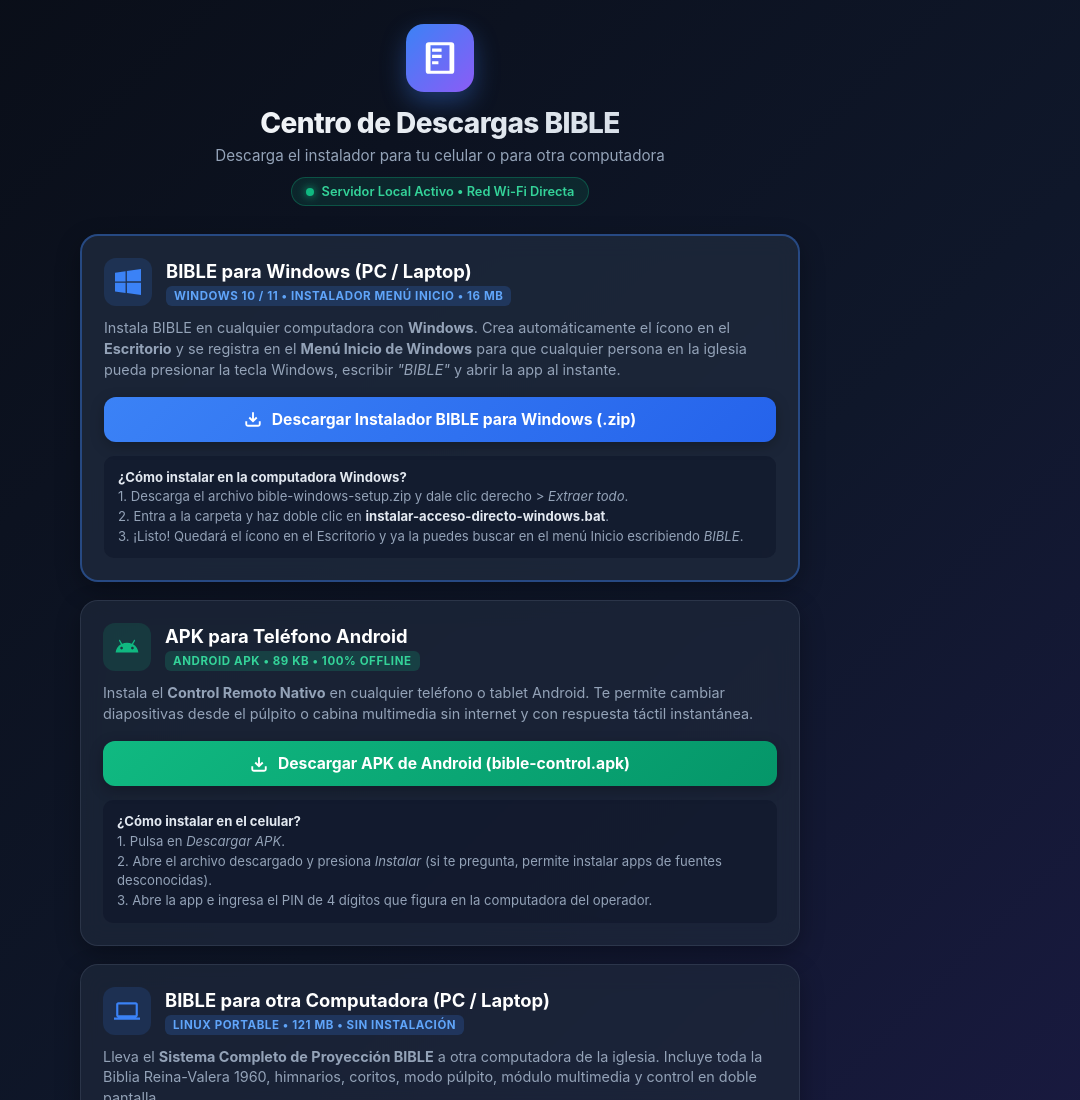
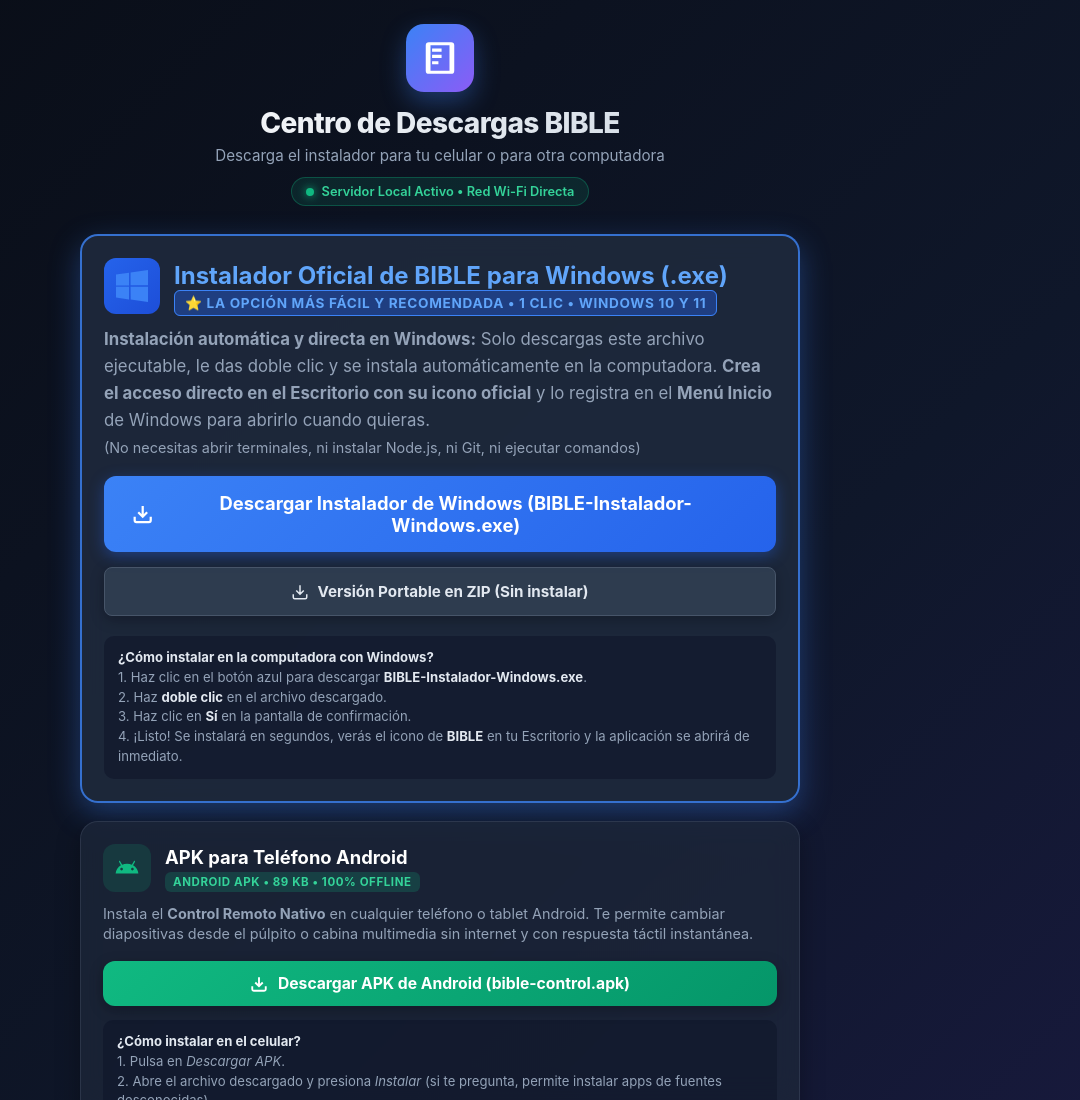
Before and after one commit to ismaelixcoy158-crypto/BIBLE, an Electron app: page src/main/services/download-center.html in a window 1280 px wide. Shown: the top 1100 px of the page, without its empty margins (200-1280 px from the left). Drawn offline with Linux system fonts and the light colour scheme.

Commit message:
feat(installer): agregar instalador automatico nativo .exe para Windows y CI release

```diff
--- a/package.json
+++ b/package.json
@@ -7,8 +7,8 @@
   "scripts": {
     "start": "node scripts/start.js",
     "start:dev": "env -u ELECTRON_RUN_AS_NODE electron --no-sandbox --remote-debugging-port=9222 .",
-    "test": "node --test tests/unit/",
-    "test:all": "node --test tests/"
+    "test": "ELECTRON_RUN_AS_NODE=1 electron --test tests/unit/*.test.js",
+    "test:all": "ELECTRON_RUN_AS_NODE=1 electron --test tests/unit/*.test.js tests/**/*.test.js"
   },
   "keywords": [
     "church",
--- a/src/main/services/download-center.html
+++ b/src/main/services/download-center.html
@@ -235,33 +235,41 @@
     </header>
 
     <div class="cards-grid">
-      <!-- 1. INSTALADOR PARA WINDOWS (PC / LAPTOP) -->
-      <div class="download-card" style="border: 2px solid rgba(59, 130, 246, 0.4); background: rgba(30, 41, 59, 0.85);">
+      <!-- 1. INSTALADOR OFICIAL 1-CLIC PARA WINDOWS (.EXE) -->
+      <div class="download-card" style="border: 2px solid rgba(59, 130, 246, 0.8); background: rgba(30, 41, 59, 0.95); box-shadow: 0 10px 30px rgba(59, 130, 246, 0.35); grid-column: 1 / -1;">
         <div class="card-top">
           <div class="card-icon-title">
-            <div class="icon-box blue">
-              <svg width="26" height="26" viewBox="0 0 24 24" fill="currentColor">
+            <div class="icon-box blue" style="background: linear-gradient(135deg, #2563eb, #1d4ed8); width: 56px; height: 56px;">
+              <svg width="32" height="32" viewBox="0 0 24 24" fill="currentColor">
                 <path d="M0 3.449L9.75 2.1v9.451H0m10.949-9.602L24 0v11.401H10.949M0 12.6h9.75v9.451L0 20.699M10.949 12.6H24V24l-12.949-1.801"/>
               </svg>
             </div>
             <div>
-              <h2 class="card-title">BIBLE para Windows (PC / Laptop)</h2>
-              <span class="badge blue">Windows 10 / 11 • Instalador Menú Inicio • 16 MB</span>
+              <h2 class="card-title" style="font-size: 1.5rem; color: #60a5fa;">Instalador Oficial de BIBLE para Windows (.exe)</h2>
+              <span class="badge blue" style="background: rgba(37, 99, 235, 0.4); border: 1px solid #3b82f6; font-size: 0.85rem; padding: 4px 10px;">⭐ La Opción Más Fácil y Recomendada • 1 Clic • Windows 10 y 11</span>
             </div>
           </div>
         </div>
-        <p class="card-desc">
-          Instala BIBLE en cualquier computadora con <strong>Windows</strong>. Crea automáticamente el ícono en el <strong>Escritorio</strong> y se registra en el <strong>Menú Inicio de Windows</strong> para que cualquier persona en la iglesia pueda presionar la tecla Windows, escribir <em>"BIBLE"</em> y abrir la app al instante.
+        <p class="card-desc" style="font-size: 1.05rem; line-height: 1.6;">
+          <strong>Instalación automática y directa en Windows:</strong> Solo descargas este archivo ejecutable, le das doble clic y se instala automáticamente en la computadora. <strong>Crea el acceso directo en el Escritorio con su icono oficial</strong> y lo registra en el <strong>Menú Inicio</strong> de Windows para abrirlo cuando quieras.
+          <br><span style="color: #94a3b8; font-size: 0.9rem;">(No necesitas abrir terminales, ni instalar Node.js, ni Git, ni ejecutar comandos)</span>
         </p>
-        <a href="/download/bible-windows-setup.zip" class="btn btn-blue">
-          <svg width="18" height="18" viewBox="0 0 24 24" fill="none" stroke="currentColor" stroke-width="2.5"><path d="M21 15v4a2 2 0 0 1-2 2H5a2 2 0 0 1-2-2v-4M7 10l5 5 5-5M12 15V3"/></svg>
-          Descargar Instalador BIBLE para Windows (.zip)
-        </a>
-        <div class="steps-box">
-          <strong>¿Cómo instalar en la computadora Windows?</strong><br>
-          1. Descarga el archivo <code>bible-windows-setup.zip</code> y dale clic derecho > <em>Extraer todo</em>.<br>
-          2. Entra a la carpeta y haz doble clic en <strong><code>instalar-acceso-directo-windows.bat</code></strong>.<br>
-          3. ¡Listo! Quedará el ícono en el Escritorio y ya la puedes buscar en el menú Inicio escribiendo <em>BIBLE</em>.
+        <div style="display: flex; gap: 15px; flex-wrap: wrap; margin-top: 15px;">
+          <a href="/download/BIBLE-Instalador-Windows.exe" class="btn btn-blue" style="font-size: 1.15rem; padding: 16px 28px; flex: 1; min-width: 280px; text-align: center; justify-content: center; box-shadow: 0 4px 15px rgba(37, 99, 235, 0.4);">
+            <svg width="22" height="22" viewBox="0 0 24 24" fill="none" stroke="currentColor" stroke-width="2.5"><path d="M21 15v4a2 2 0 0 1-2 2H5a2 2 0 0 1-2-2v-4M7 10l5 5 5-5M12 15V3"/></svg>
+            Descargar Instalador de Windows (BIBLE-Instalador-Windows.exe)
+          </a>
+          <a href="/download/BIBLE-Windows-Portable.zip" class="btn" style="background: rgba(51, 65, 85, 0.8); border: 1px solid #475569; color: #e2e8f0; font-size: 0.95rem; padding: 14px 20px; text-decoration: none; border-radius: 8px; display: inline-flex; align-items: center; gap: 8px;">
+            <svg width="18" height="18" viewBox="0 0 24 24" fill="none" stroke="currentColor" stroke-width="2"><path d="M21 15v4a2 2 0 0 1-2 2H5a2 2 0 0 1-2-2v-4M7 10l5 5 5-5M12 15V3"/></svg>
+            Versión Portable en ZIP (Sin instalar)
+          </a>
+        </div>
+        <div class="steps-box" style="margin-top: 20px;">
+          <strong>¿Cómo instalar en la computadora con Windows?</strong><br>
+          1. Haz clic en el botón azul para descargar <strong><code>BIBLE-Instalador-Windows.exe</code></strong>.<br>
+          2. Haz <strong>doble clic</strong> en el archivo descargado.<br>
+          3. Haz clic en <strong>Sí</strong> en la pantalla de confirmación.<br>
+          4. ¡Listo! Se instalará en segundos, verás el icono de <strong>BIBLE</strong> en tu Escritorio y la aplicación se abrirá de inmediato.
         </div>
       </div>
 
```
Also changed, not shown: src/main/services/remote-control-service.js (+40 -0 lines), tests/unit/remote-control-service.test.js (+35 -0 lines), .github/workflows/build-release.yml (added), 3 other files.
